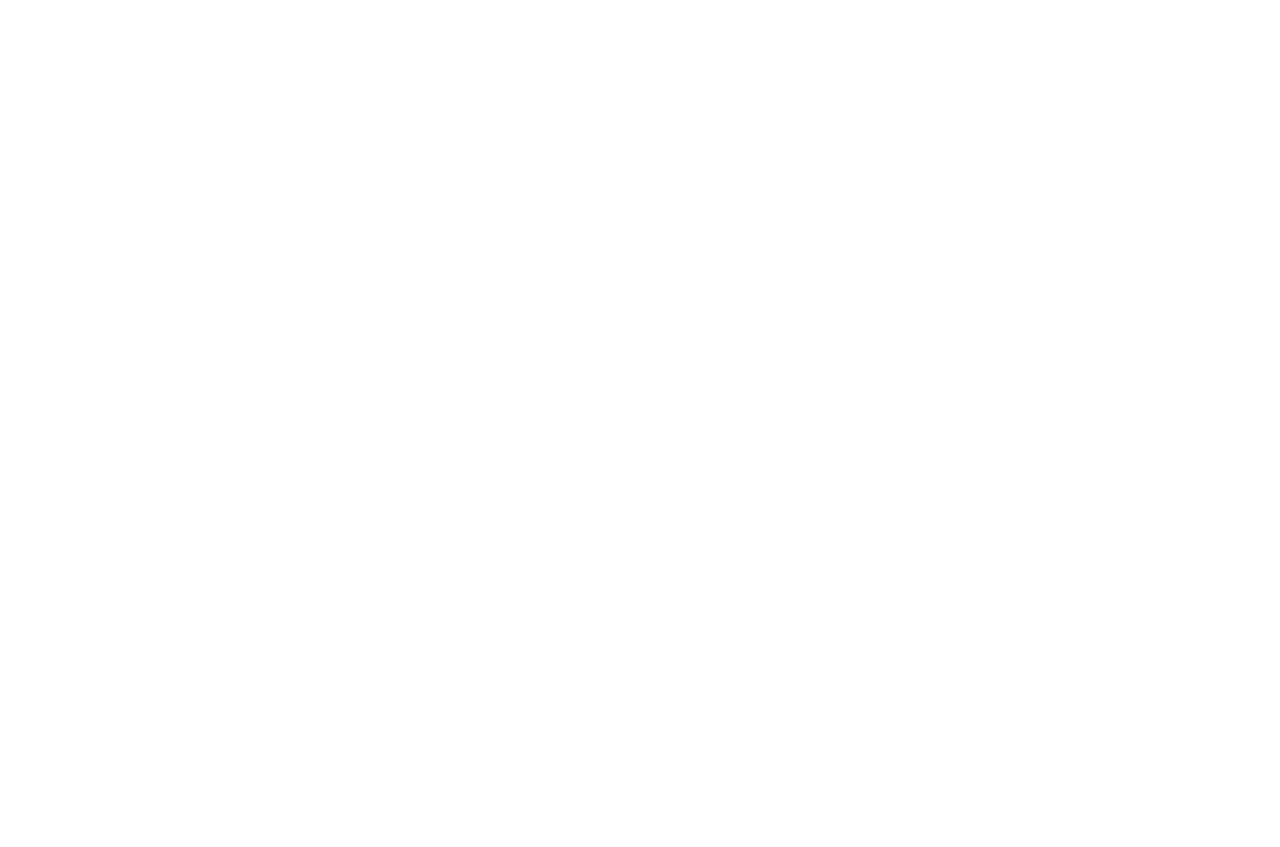
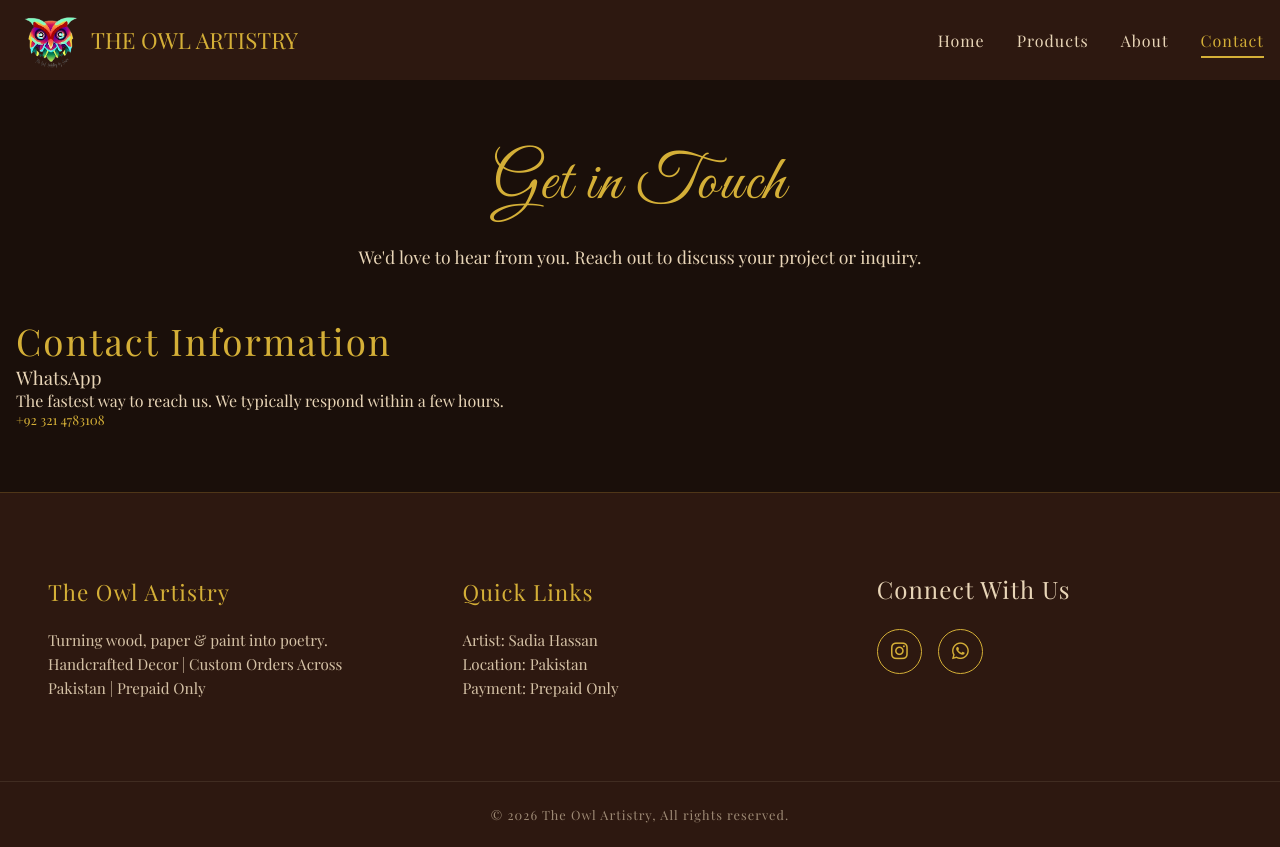
Before and after one commit to Appropriate32/The-Owl-Artistry-Website, a website built with webpack: page src/contact.html in a window 1280 px wide. Before the commit the page ends 800 px from the top, so only its background shows below. Built offline with nearby package versions, Linux system fonts and the light colour scheme; a web font is replaced by a local one.

Commit message:
Implented a bit of contact section

```diff
--- a/src/contact.html
+++ b/src/contact.html
@@ -0,0 +1,101 @@
+<!doctype html>
+<html lang="en">
+  <head>
+    <meta charset="UTF-8" />
+    <meta name="viewport" content="width=device-width, initial-scale=1.0" />
+    <title>The Owl Artistry</title>
+    <link rel="icon" type="image/png" id="favicon" />
+    <link
+      rel="stylesheet"
+      href="https://cdnjs.cloudflare.com/ajax/libs/font-awesome/6.5.1/css/all.min.css"
+    />
+    <link
+      href="https://fonts.googleapis.com/css2?family=Cinzel:wght@400;700&display=swap"
+      rel="stylesheet"
+    />
+    <link
+      href="https://fonts.googleapis.com/css2?family=Great+Vibes&display=swap"
+      rel="stylesheet"
+    />
+    <link
+      href="https://fonts.googleapis.com/css2?family=Cinzel:wght@400;700&family=Great+Vibes&family=Playfair+Display:ital,wght@0,400;1,400&display=swap"
+      rel="stylesheet"
+    />
+  </head>
+  <body>
+    <nav>
+      <div class="header-left">
+        <img alt="owl-image" id="nav-logo" />
+        <h1>THE OWL ARTISTRY</h1>
+      </div>
+      <div class="hamburger">
+        <i class="fas fa-bars"></i>
+      </div>
+      <ul class="nav-links">
+        <li><a href="index.html">Home</a></li>
+        <li><a href="products.html">Products</a></li>
+        <li><a href="about.html">About</a></li>
+        <li><a href="#" class="active-nav">Contact</a></li>
+      </ul>
+    </nav>
+    <section class="contact-header">
+      <h1>Get in Touch</h1>
+      <p>
+        We'd love to hear from you. Reach out to discuss your project or
+        inquiry.
+      </p>
+    </section>
+    <section class="contact-info">
+      <h1>Contact Information</h1>
+      <div class="contact-info-container">
+        <div class="contact-info-item">
+          <div class="contact-info-logo">
+            <i></i>
+          </div>
+          <div class="contact-info-text">
+            <h3>WhatsApp</h3>
+            <p>
+              The fastest way to reach us. We typically respond within a few
+              hours.
+            </p>
+            <h5>+92 321 4783108</h5>
+          </div>
+        </div>
+      </div>
+    </section>
+    <footer>
+      <div class="footer-col">
+        <h3>The Owl Artistry</h3>
+        <p>
+          Turning wood, paper & paint into poetry. Handcrafted Decor | Custom
+          Orders Across Pakistan | Prepaid Only
+        </p>
+      </div>
+      <div class="footer-col">
+        <h3>Quick Links</h3>
+        <p>
+          Artist: Sadia Hassan<br />Location: Pakistan<br />Payment: Prepaid
+          Only
+        </p>
+      </div>
+      <div class="footer-col">
+        <h2>Connect With Us</h2>
+        <div class="footer-logos">
+          <a
+            href="https://www.instagram.com/the_owl_artistry"
+            class="social-circle"
+            target="_blank"
+          >
+            <i class="fab fa-instagram"></i>
+          </a>
+          <a href="#" class="social-circle" target="_blank">
+            <i class="fab fa-whatsapp"></i>
+          </a>
+        </div>
+      </div>
+    </footer>
+    <div class="copyright-bar">
+      <p>&copy; 2026 The Owl Artistry, All rights reserved.</p>
+    </div>
+  </body>
+</html>
--- a/src/styles.css
+++ b/src/styles.css
@@ -965,6 +965,66 @@ footer {
   background-color: #20ba5bb7;
 }
 
+.contact-header {
+  background-color: var(--darker-bg);
+  text-align: center;
+  padding: 4rem 1rem;
+  padding-bottom: 1rem;
+  display: flex;
+  flex-direction: column;
+  gap: 1.3rem;
+}
+
+.contact-header h1 {
+  color: var(--primary-gold);
+  font-weight: 100;
+  font-family: "Great Vibes", cursive;
+  letter-spacing: 2px;
+  font-size: 4rem;
+}
+
+.contact-header p {
+  color: var(--cream-text);
+  font-size: 1.1rem;
+}
+
+.contact-info {
+  background-color: var(--darker-bg);
+  padding: 4rem 1rem;
+  padding-top: 2rem;
+}
+
+.contact-info h1 {
+  color: var(--primary-gold);
+  font-weight: 100;
+  letter-spacing: 2px;
+  text-align: left;
+  font-size: 2.3rem;
+}
+
+.contact-info-container {
+  display: flex;
+  flex-direction: column;
+}
+
+.contact-info-item {
+  display: flex;
+}
+
+.contact-info-text h3 {
+  color: var(--cream-text);
+  font-weight: 100;
+}
+
+.contact-info-text p {
+  color: var(--cream-text);
+}
+
+.contact-info-text h5 {
+  color: var(--primary-gold);
+  font-weight: 100;
+}
+
 @media (min-width: 768px) {
   .hamburger {
     display: none;
```
Also changed, not shown: src/about.html (+1 -1 lines), src/products.html (+1 -1 lines), src/template.html (+1 -1 lines).
